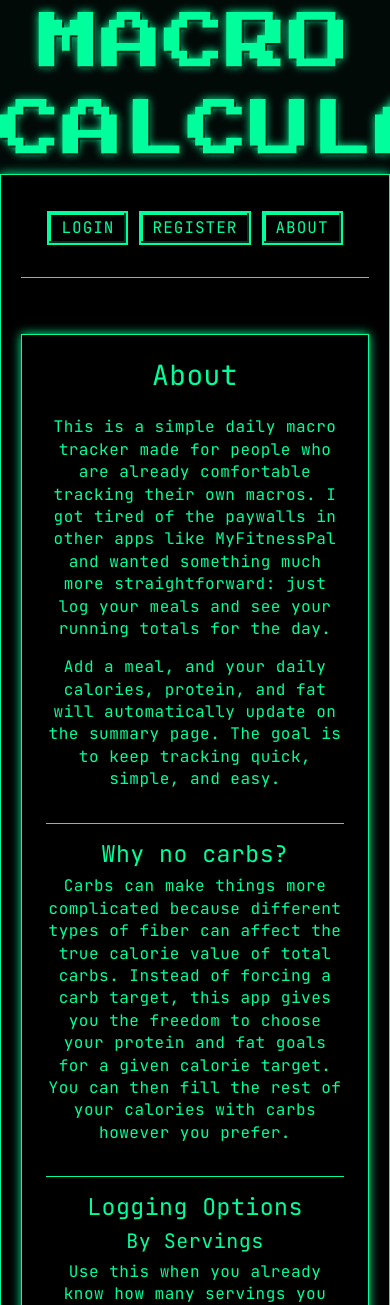
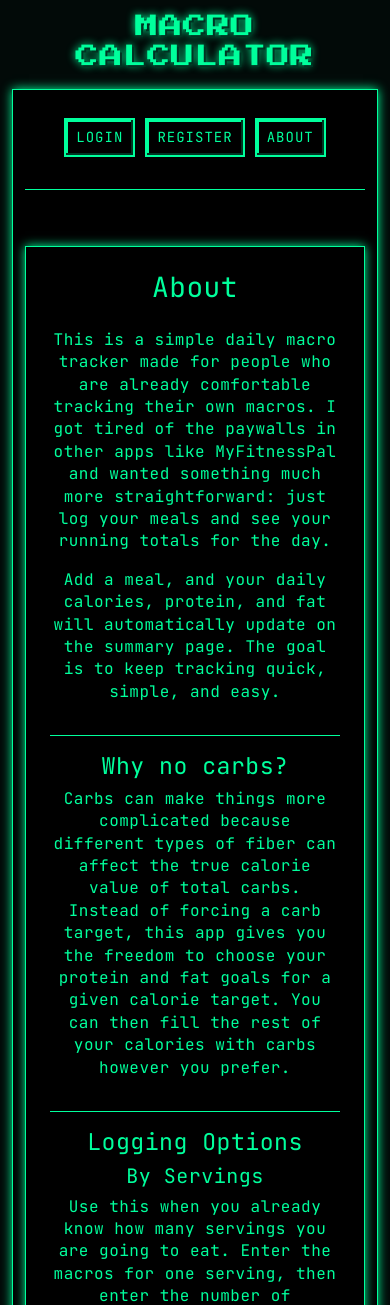
Before and after one commit to LefZeffard/macro-calculator, a Flask app: page /about in a window 390 px wide; the page is wider, and only the part inside the window is pictured. Shown: the top 1305 px of that part. Run offline with Flask 3, Linux system fonts and the light colour scheme; data that the repository does not hold is empty; some libraries are stand-ins or nearby versions.

Commit message:
fix mobile layout v1

```diff
--- a/app/templates/base.html
+++ b/app/templates/base.html
@@ -14,7 +14,7 @@
     <link href="https://fonts.googleapis.com/css2?family=Press+Start+2P&display=swap" rel="stylesheet">
 <style>
     html, body {
-        height: 100%;
+        min-height: 100%;
         }
     body {
         cursor: crosshair;
@@ -24,19 +24,28 @@
         background: rgb(2, 10, 8);
         color: #00ff9c;
         font-family: "JetBrains Mono", "Fira Code", monospace;
+        padding: 12px;
+    }
+    .app-shell {
+        max-width: 900px;
+        margin: 0 auto;
     }
     .terminal-box {
-    display: inline-flex;
+    display: flex;
     flex-direction: column;
+    width: 100%;
+    max-width: 100%;
     border: 1px solid #00ff9c;
-    padding: 20px;
+    padding: 12px;
     background-color: black;
     box-shadow: 0 0 10px #00ff9c;
     align-self: flex-start;
     }
 
     .table-wrap {
-    width: fit-content;
+    width: 100%;
+    overflow-x: auto;
+    -webkit-overflow-scrolling: touch;
     }
 .meal-num {
     color: #abecd6;
@@ -47,7 +56,8 @@
     border-collapse: collapse;
     font-family: "JetBrains Mono", monospace;
     color: #00ff9c;
-    width: max-content;
+    min-width: 600px;
+    width: 100%;
     font-size: 16px;
 }
 
@@ -85,6 +95,12 @@
     .nav-btn:hover {
         background-color: #00ff9c;
         color: black;
+    }
+    .nav-wrap {
+        display: flex;
+        flex-wrap: wrap;
+        justify-content: center;
+        gap: 8px;
     }
     ol.ingredients-list {
     padding-left: 1.5rem;
@@ -126,10 +142,11 @@
     }
     .pixel-sprite-title {
         font-family: 'Press Start 2P', monospace;
-    font-size: 62px;
+        font-size: clamp(20px, 6vw, 62px);
         color: #00ff9c;
         text-align: center;
-
+        line-height: 1.3;
+        margin-bottom: 16px;
         text-shadow:
             2px 2px 0 #003322,
             0 0 8px #00ff9c;
@@ -140,7 +157,7 @@
     background-color: black;
     color: #00ff9c;
     border: 2px solid #00ff9c;
-    padding: 4px 12px;
+    padding: 8px 10px;
     text-decoration: none;
     display: inline-block;
     box-shadow:
@@ -150,6 +167,7 @@
     text-transform: uppercase;
     letter-spacing: 1px;
     cursor: pointer;
+    font-size: 14px;
     }
 
     .retro-terminal-btn:hover {
```
Lines whose indentation alone changed are shown as unchanged.
